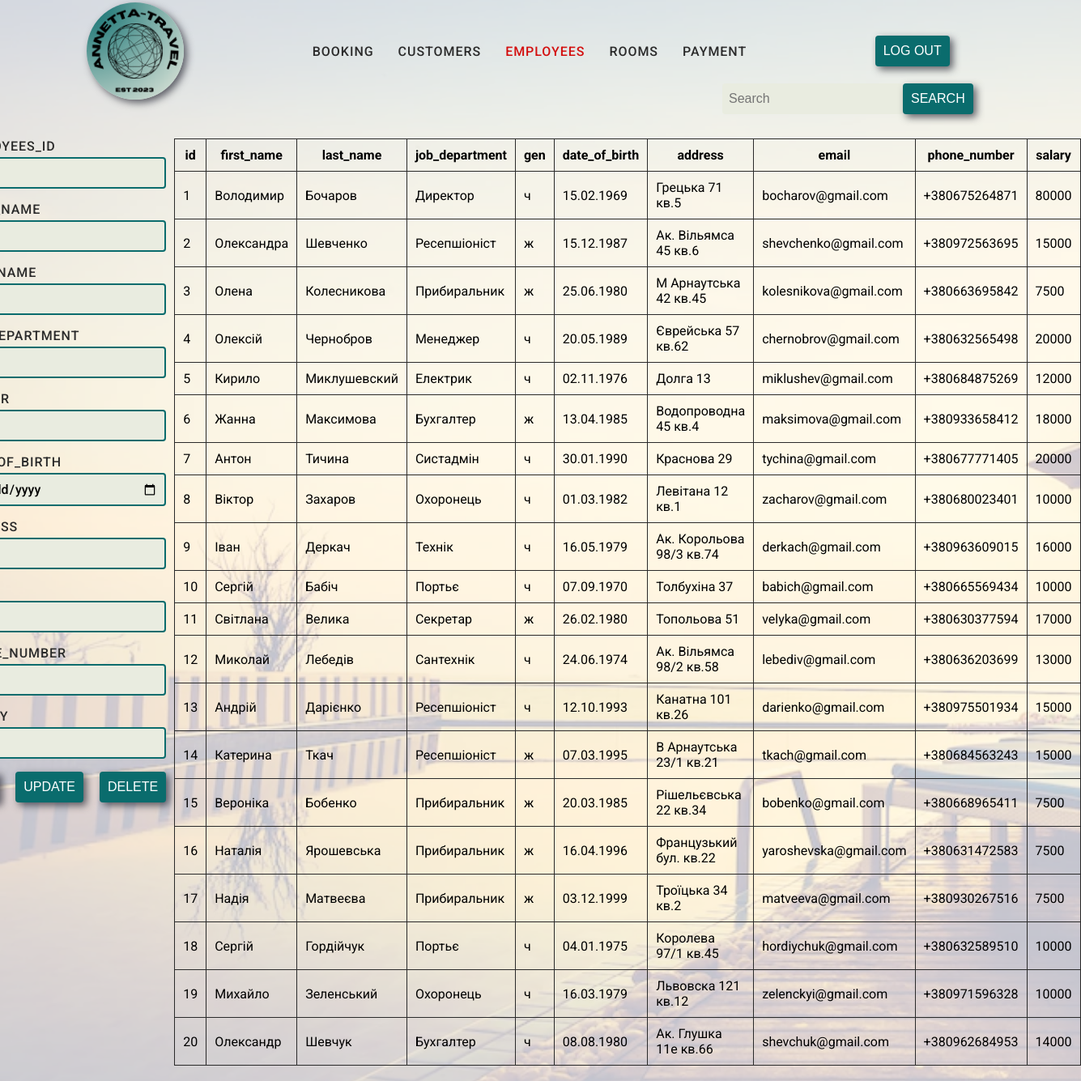
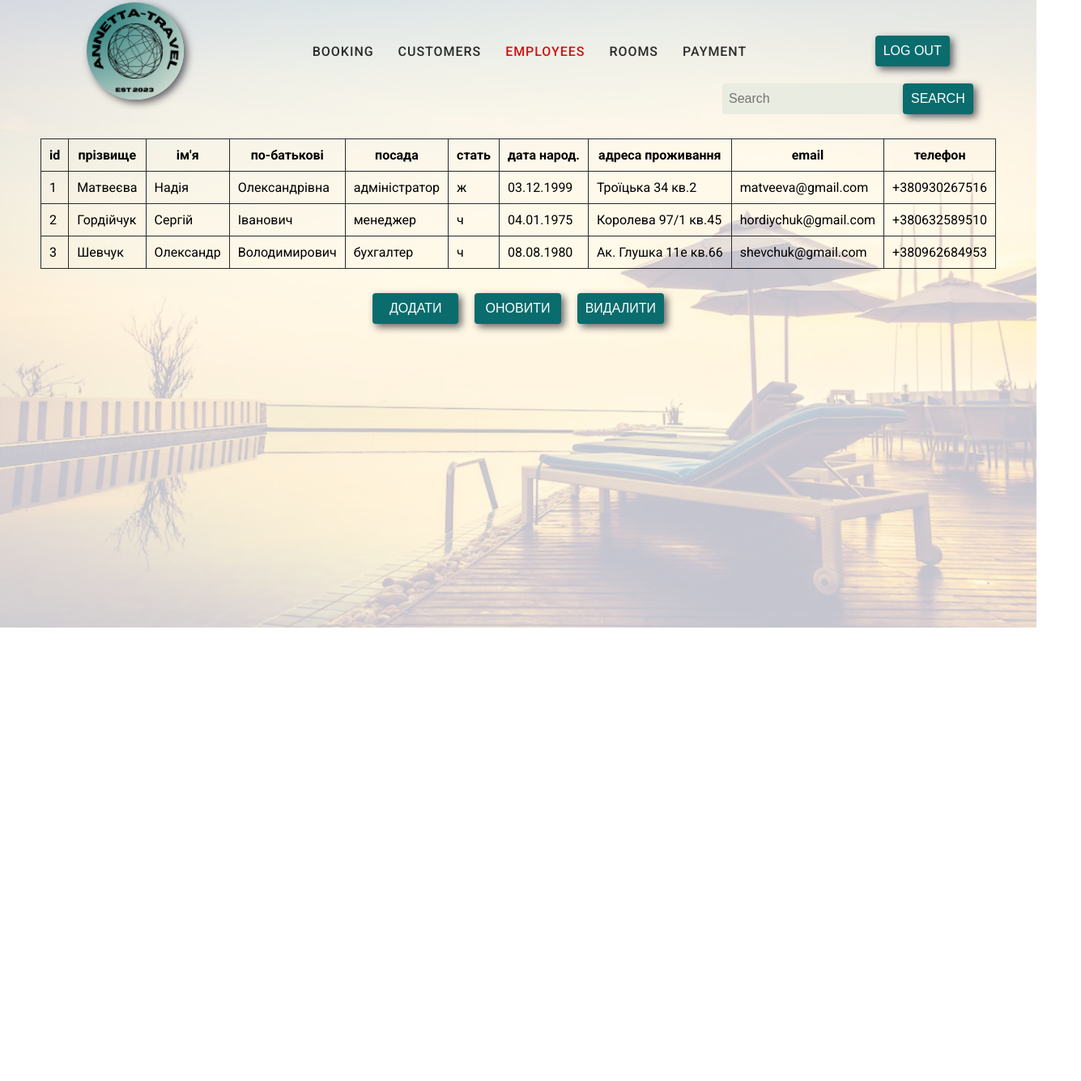
Before and after one commit to Liubov1102/Anna, a plain HTML site: page employees.html in a window 1280 px wide. Shown: the part 25-1360 px from the top of the page at 81% size, 1335 px wide, since content can reach past the window. After the commit the page ends 800 px from the top, so only its background shows below. Drawn offline with Linux system fonts and the light colour scheme.

Commit message:
add files

```diff
--- a/employees.html
+++ b/employees.html
@@ -33,72 +33,71 @@
       </form>
     </header>
     <section class="section">
-      <div class="tabl">
-        <form class="form">
-          <label>
-            employees_id
-            <input type="id" name="employees" />
-          </label>
-          <label>
-            first_name
-            <input type="text" name="first_name" />
-          </label>
-          <label>
-            last_name
-            <input type="text" name="last_name" />
-          </label>
-          <label>
-            job_department
-            <input type="text" name="job_department" />
-          </label>
-          <label>
-            gender
-            <input type="text" name="gender" />
-          </label>
-          <label>
-            date_of_birth
-            <input type="date" name="date_of_birth" />
-          </label>
-          <label>
-            address
-            <input type="text" name="address" />
-          </label>
-          <label>
-            email
-            <input type="email" name="email" />
-          </label>
-          <label>
-            phone_number
-            <input type="tel" name="number" />
-          </label>
-          <label>
-            salary
-            <input type="number" name="salary" />
-          </label>
-          <div class="button-form">
-            <button type="button">add</button>
-            <button type="button">update</button>
-            <button type="button">delete</button>
-          </div>
-        </form>
-
       <table>
         <thead>
           <tr>
             <th>id</th>
-              <th>first_name</th>
-              <th>last_name</th>
-              <th>job_department</th>
-              <th>gen</th>
-              <th>date_of_birth</th>
-              <th>address</th>
+            <th>прізвище</th>
+            <th>ім'я</th>
+            <th>по-батькові</th>
+            <th>посада</th>
+            <th>стать</th>
+            <th>дата народ.</th>
+            <th>адреса проживання</th>
             <th>email</th>
-              <th>phone_number</th>
-              <th>salary</th>
+            <th>телефон</th>
           </tr>
         </thead>
         <tbody>
           <tr>
+            <td>1</td>
+            <td>Матвеєва</td>
+            <td>Надія</td>
+            <td>Олександрівна</td>
+            <td>адміністратор</td>
+            <td>ж</td>
+            <td>03.12.1999</td>
+            <td>Троїцька 34 кв.2</td>
+            <td>matveeva@gmail.com</td>
+            <td>+380930267516</td>
+          </tr>
+          <tr>
+            <td>2</td>
+            <td>Гордійчук</td>
+            <td>Сергій</td>
+            <td>Іванович</td>
+            <td>менеджер</td>
+            <td>ч</td>
+            <td>04.01.1975</td>
+            <td>Королева 97/1 кв.45</td>
+            <td>hordiychuk@gmail.com</td>
+            <td>+380632589510</td>
+          </tr>
+
+          <tr>
+            <td>3</td>
+            <td>Шевчук</td>
+            <td>Олександр</td>
+            <td>Володимирович</td>
+            <td>бухгалтер</td>
+            <td>ч</td>
+            <td>08.08.1980</td>
+            <td>Ак. Глушка 11е кв.66</td>
+            <td>shevchuk@gmail.com</td>
+            <td>+380962684953</td>
+          </tr>
+        </tbody>
+      </table>
+      <div class="button-form form">
+        <button type="button">додати</button>
+        <button type="button">оновити</button>
+        <button type="button">видалити</button>
+      </div>
+    </section>
+  </body>
+</html>
+
+<!-- <tr>
             <td>1</td>
             <td>Володимир</td>
             <td>Бочаров</td>
@@ -278,8 +277,8 @@
             <td>+380668965411</td>
             <td>7500</td>
           </tr>
-            <tr>
-              <td>16</td>
+          <tr> -->
+<!-- <td>16</td>
             <td>Наталія</td>
             <td>Ярошевська</td>
             <td>Прибиральник</td>
@@ -289,58 +288,4 @@
             <td>yaroshevska@gmail.com</td>
             <td>+380631472583</td>
             <td>7500</td>
-            </tr>
-            <tr>
-              <td>17</td>
-              <td>Надія</td>
-              <td>Матвеєва</td>
-              <td>Прибиральник</td>
-              <td>ж</td>
-              <td>03.12.1999</td>
-              <td>Троїцька 34 кв.2</td>
-              <td>matveeva@gmail.com</td>
-              <td>+380930267516</td>
-              <td>7500</td>
-            </tr>
-            <tr>
-              <td>18</td>
-              <td>Сергій</td>
-              <td>Гордійчук</td>
-              <td>Портьє</td>
-              <td>ч</td>
-              <td>04.01.1975</td>
-              <td>Королева 97/1 кв.45</td>
-              <td>hordiychuk@gmail.com</td>
-              <td>+380632589510</td>
-              <td>10000</td>
-            </tr>
-            <tr>
-              <td>19</td>
-              <td>Михайло</td>
-              <td>Зеленський</td>
-              <td>Охоронець</td>
-              <td>ч</td>
-              <td>16.03.1979</td>
-              <td>Львовска 121 кв.12</td>
-              <td>zelenckyi@gmail.com</td>
-              <td>+380971596328</td>
-              <td>10000</td>
-            </tr>
-            <tr>
-              <td>20</td>
-              <td>Олександр</td>
-              <td>Шевчук</td>
-              <td>Бухгалтер</td>
-              <td>ч</td>
-              <td>08.08.1980</td>
-              <td>Ак. Глушка 11е кв.66</td>
-              <td>shevchuk@gmail.com</td>
-              <td>+380962684953</td>
-              <td>14000</td>
-            </tr>
-          </tbody>
-        </table>
-      </div>
-    </section>
-  </body>
-</html>
+          </tr> -->
```
Also changed, not shown: check.html (+1 -1 lines), client-booking.html (+2 -2 lines), report.html (+1 -1 lines). Lines whose indentation alone changed are shown as unchanged.
